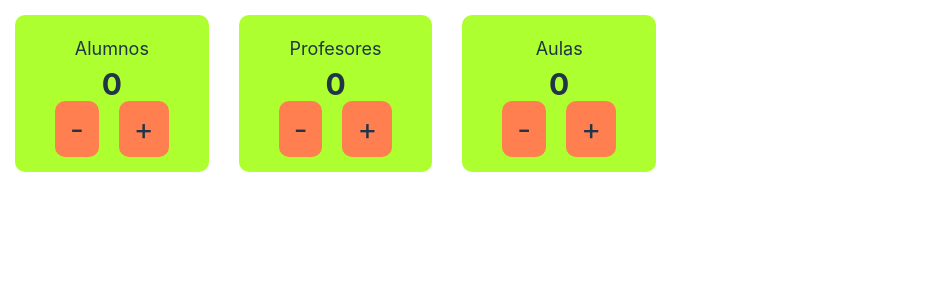
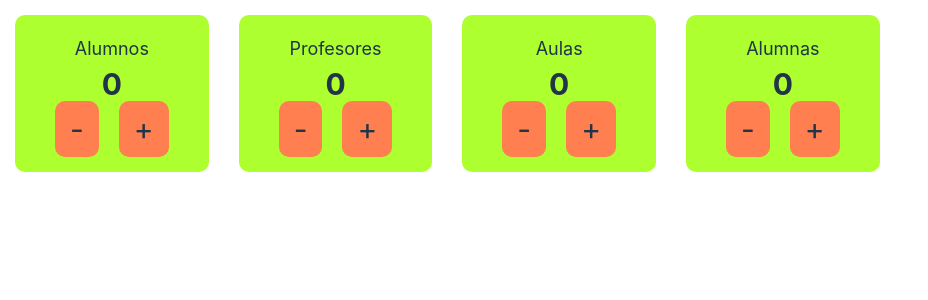
Before and after one commit to L7ONEL/primer_proyecto_react, a React (Vite) app: page / in a window 1280 px wide. Shown: the top 300 px of the page, without its empty margins (0-928 px from the left). Built offline with nearby package versions, Linux system fonts and the light colour scheme.

Commit message:
Se agregó un nuevo contador en el proyecto

```diff
--- a/src/App.jsx
+++ b/src/App.jsx
@@ -10,6 +10,7 @@ export default class App extends Component{
         <Contador>Alumnos</Contador>
         <Contador>Profesores</Contador>
         <Contador>Aulas</Contador>
+        <Contador>Alumnas</Contador>
       </div>
     )
   }
```
